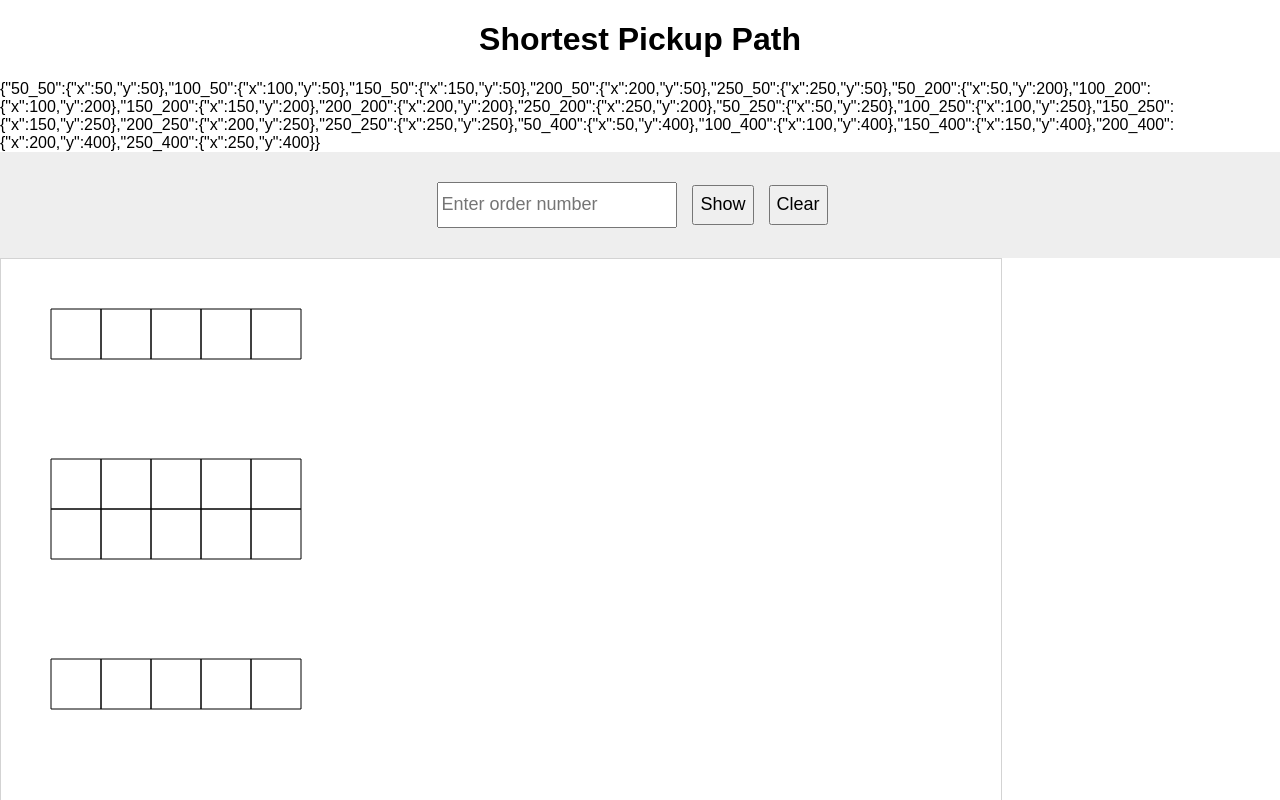
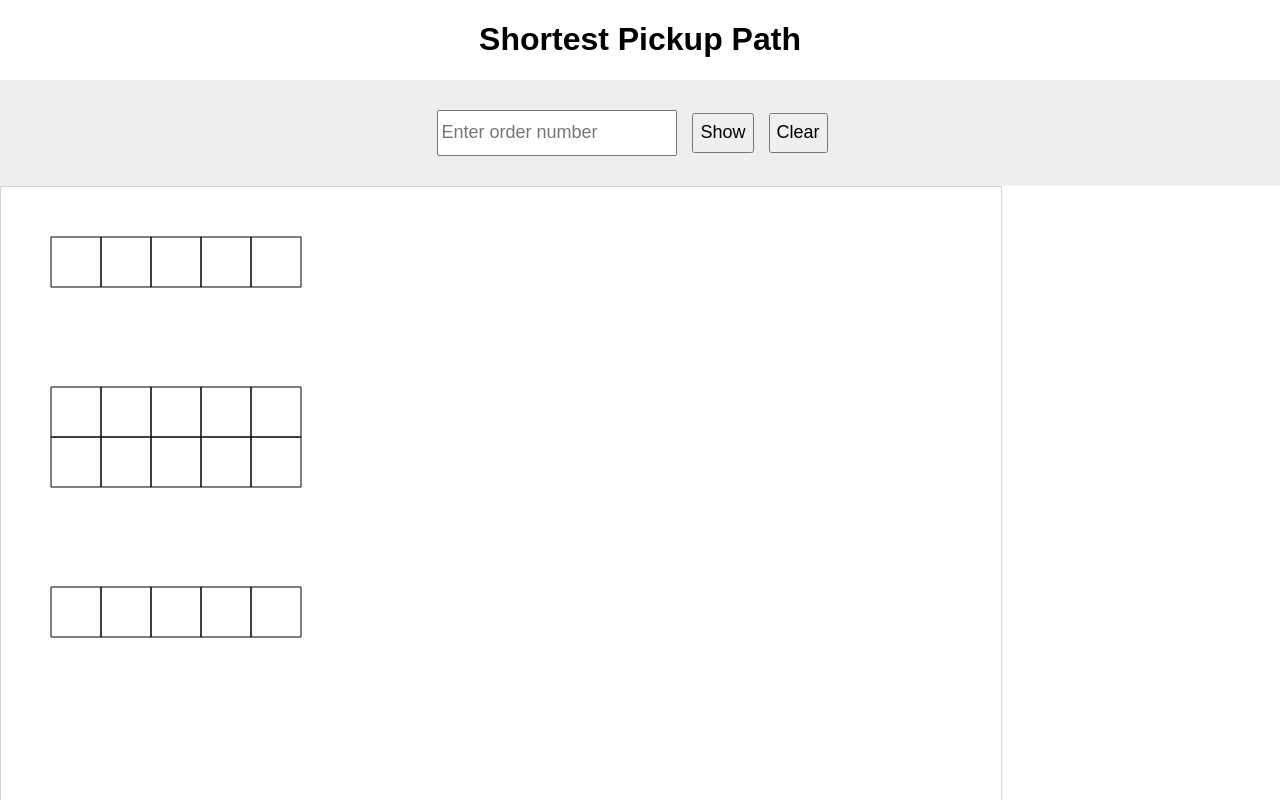
Before and after one commit to tusharsamyama/pickup, a React (Create React App) app: page / in a window 1280 px wide. Shown: the top 800 px of the page. Built offline with nearby package versions, Linux system fonts and the light colour scheme.

Commit message:
removed extra spaces

```diff
--- a/src/App.js
+++ b/src/App.js
@@ -34,6 +34,7 @@ class App extends Component {
         [{x:1,y:8},{x:2,y:8},{x:3,y:8},{x:4,y:8},{x:5,y:8}]
       ]
     });
+    axios.get('')
   }
 
   componentDidMount() {
@@ -152,7 +153,6 @@ class App extends Component {
     return (
       <div>
         <div className="heading"><h1>Shortest Pickup Path</h1></div>
-        { JSON.stringify(this.state.selected) }
         <div className="actionBar">
           <input placeholder="Enter order number" type="text" ref={(node) => { this.orderNo = node;}} />
           <button onClick={() => { this.drawPath() }}>Show</button>
```
